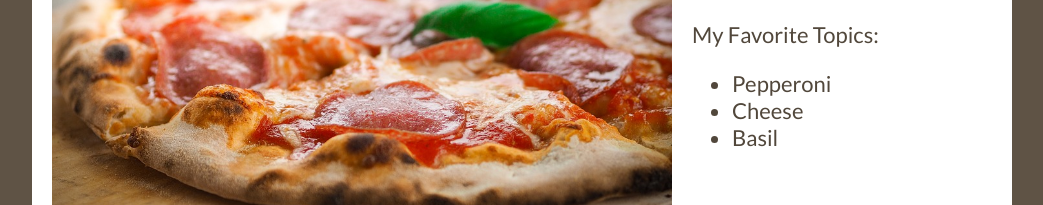
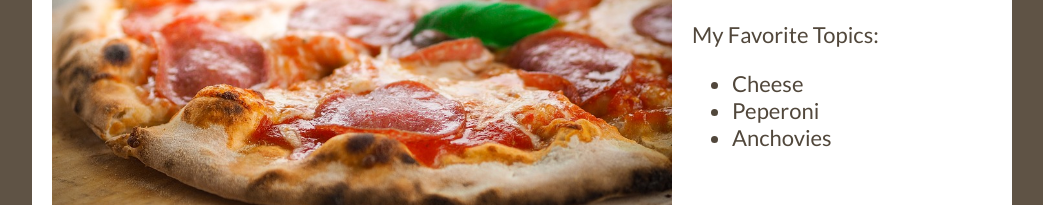
Before and after one commit to Metatronius/pizza, a plain HTML site: page index.html in a window 1280 px wide. Shown: the part 199-404 px from the top of the page, without its empty margins (118-1161 px from the left). Drawn offline with Linux system fonts and the light colour scheme; a web font is replaced by a local one.

Commit message:
Preferred Toppings
My favorite toppings

```diff
--- a/index.html
+++ b/index.html
@@ -20,9 +20,9 @@
     <h1>Pizza!</h1>
     <p>My Favorite Topics: </p>
     <ul>
-      <li>Pepperoni</li>
       <li>Cheese</li>
-      <li>Basil</li>
+      <li>Peperoni</li>
+      <li>Anchovies</li>
     </ul>
   </div>
 </div>
```
